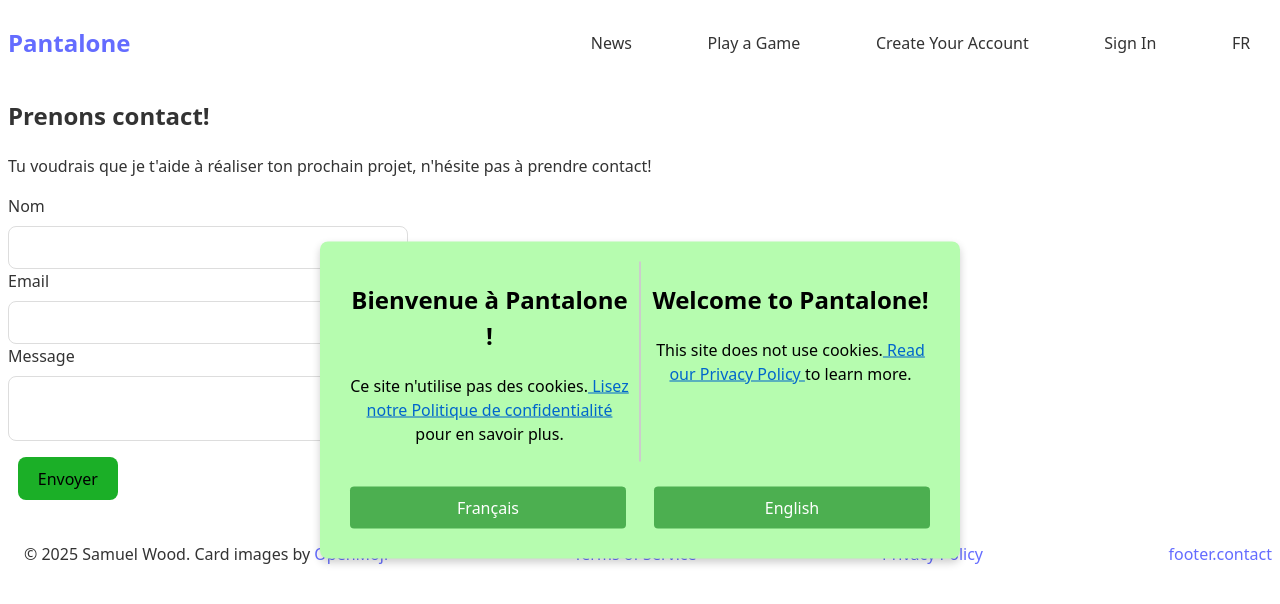
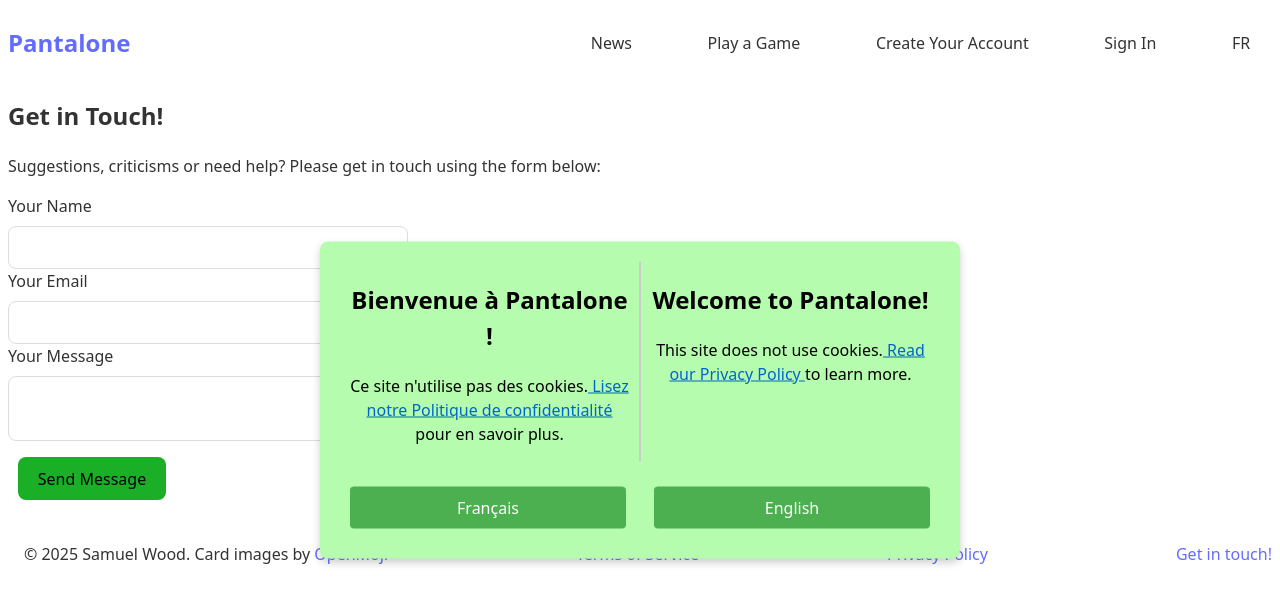
Before and after one commit to StrawberryBeds/games, a React (Vite) app: page /contact in a window 1280 px wide. Shown: the top 604 px of the page. Built offline with nearby package versions, Linux system fonts and the light colour scheme; no server answers.

Commit message:
Internationalises ContactPage.jsx

```diff
--- a/public/locales/en/translation.json
+++ b/public/locales/en/translation.json
@@ -46,7 +46,8 @@
     "copyright": "© 2025 Samuel Wood. ",
     "card_images_attribution": "Card images by <1>OpenMoji</1>",
     "privacy_policy": "Privacy Policy",
-    "terms_of_service": "Terms of Service"
+    "terms_of_service": "Terms of Service",
+    "contact": "Get in touch!"
   },
   "signUp": {
     "email": "Email",
@@ -189,6 +190,18 @@
     "news_title": "News",
     "back_link": "← Back to News"
   },
+"contact_page": {
+    "title": "Get in Touch!",
+    "invite": "Suggestions, criticisms or need help? Please get in touch using the form below:",
+    "name": "Your Name",
+    "email": "Your Email",
+    "message": "Your Message",
+    "send_button": "Send Message",
+    "sending": "Sending...",
+    "success": "Thank you for your message! We'll get back to you as soon as we can.",
+    "error": "Failed to send your message. Please try again later."
+  },
+
   "card_sets": {
     "emojis": "Emojis",
     "constellations": "Constellations",
--- a/public/locales/fr/translation.json
+++ b/public/locales/fr/translation.json
@@ -47,7 +47,8 @@
     "copyright": "© 2025 Samuel Wood. ",
     "card_images_attribution": "Images des cartes par <1>OpenMoji</1>",
     "privacy_policy": "Politique de Confidentialité",
-    "terms_of_service": "Conditions d'utilisation"
+    "terms_of_service": "Conditions d'utilisation",
+    "contact": "Contactez-nous !"
   },
   "signUp": {
     "email": "E-mail",
@@ -180,6 +181,17 @@
     "news_title": "Nouvelles",
     "back_link": "← Retour aux nouvelles"
   },
+  "contact_page": {
+    "title": "Contactez-nous !",
+    "invite": "Vos suggestions, critiques ou besoins d'aide ? Si vous plaît utiliser le formulaire di-dessus pour nous contacter :",
+    "name": "Votre nom",
+    "email": "Votre e-mail",
+    "message": "Votre message",
+    "send_button": "Envoyer",
+    "sending": "Envoi en cours...",
+    "success": "Merci pour votre message! Nous repondrons le plutôt que possible.",
+    "error": "Une erreur est survenue. Veuillez réessayer."
+  },
   "card_sets": {
     "emojis": "Emojis",
     "constellations": "Constellations",
--- a/src/pages/ContactPage.jsx
+++ b/src/pages/ContactPage.jsx
@@ -4,6 +4,7 @@ import "./NewsItem.css";
 
 export default function ContactPage() {
   const { i18n } = useTranslation();
+  const { t } = useTranslation();
   const [formData, setFormData] = useState({
     name: '',
     email: '',
@@ -45,8 +46,8 @@ export default function ContactPage() {
 
   return (
     <>
-      <h2>Prenons contact!</h2>
-      <p>Tu voudrais que je t'aide à réaliser ton prochain projet, n'hésite pas à prendre contact!</p>
+      <h2>{t('contact_page.title')}</h2>
+      <p>{t('contact_page.invite')}</p>
       <form
         name="contact"
         method="POST"
@@ -55,22 +56,22 @@ export default function ContactPage() {
       >
         <input type="hidden" name="form-name" value="contact" />
         <div>
-          <label htmlFor="name">Nom</label>
+          <label htmlFor="name">{t('contact_page.name')}</label>
           <input id="name" name="name" type="text" value={formData.name} onChange={handleChange} required />
         </div>
         <div>
-          <label htmlFor="email">Email</label>
+          <label htmlFor="email">{t('contact_page.email')}</label>
           <input id="email" name="email" type="email" value={formData.email} onChange={handleChange} required />
         </div>
         <div>
-          <label htmlFor="message">Message</label>
+          <label htmlFor="message">{t('contact_page.message')}</label>
           <textarea id="message" name="message" value={formData.message} onChange={handleChange} required></textarea>
         </div>
         <button type="submit" disabled={isSubmitting}>
-          {isSubmitting ? 'Envoi en cours...' : 'Envoyer'}
-        </button>
-        {submitStatus === 'success' && <p>Merci pour ton message ! Je te répondrai bientôt.</p>}
-        {submitStatus === 'error' && <p>Une erreur est survenue. Veuillez réessayer.</p>}
+          {isSubmitting ? t('contact_page.sending') :  t("contact_page.send_button")}
+       </button>
+        {submitStatus === 'success' && <p>{t('contact_page.success')}</p>}
+        {submitStatus === 'error' && <p>{t('contact_page.error')}</p>}
       </form>
     </>
   );
```
